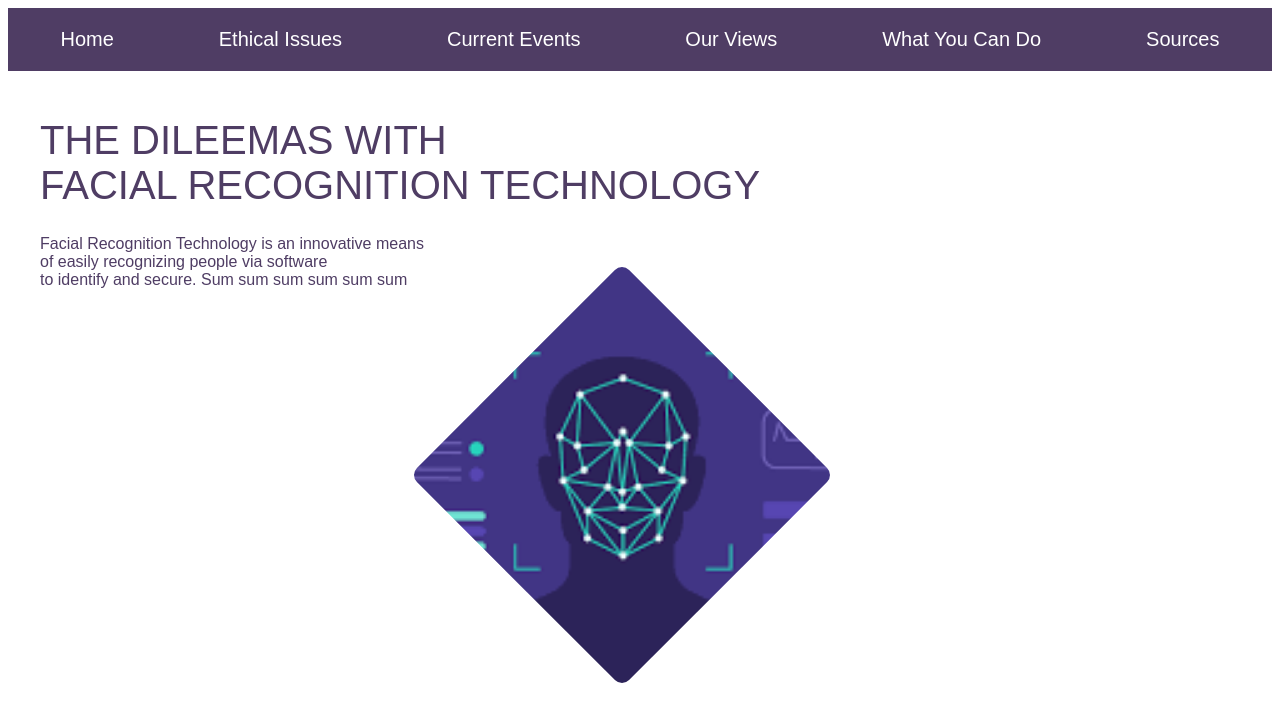
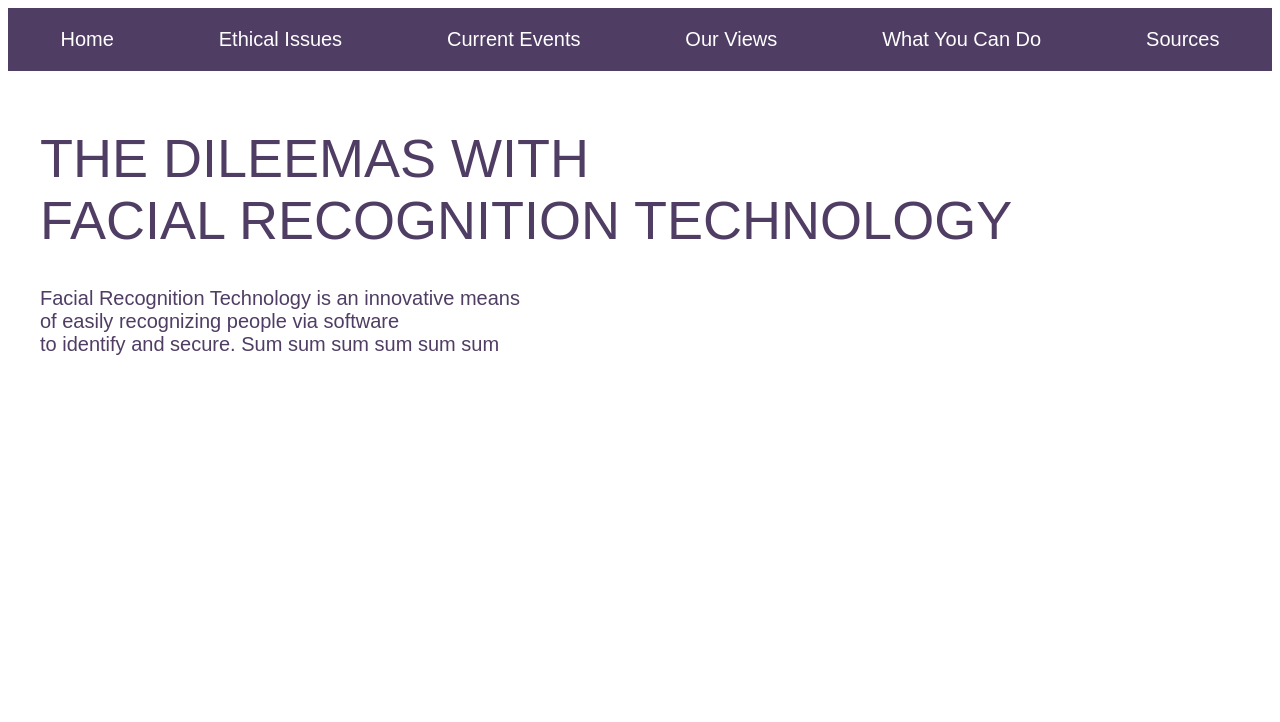
Before and after one commit to ameena-nia/SENG-601-Group5-Project, a React (Vite) app: page / in a window 1280 px wide. Shown: the top 722 px of the page. Built offline with nearby package versions, Linux system fonts and the light colour scheme; a web font is replaced by a local one.

Commit message:
testing animation

```diff
--- a/src/Pages/Homepage.css
+++ b/src/Pages/Homepage.css
@@ -1,30 +1,23 @@
 .homepage {
+  font-size: 27px;
   padding: 20px;
   color: #4f3d64;
   max-width: 1200px;
   margin: 0 auto;
 }
-
-.image {
-  width: 300px;
-  height: 300px;
-  transform: rotate(-45deg);
-  overflow: hidden;
-  border-radius: 10px;
-  float: right;
-  margin-left: 40px;
-  margin-right: 500px;
+.homepage p {
+  font-size: 20px;
+  opacity: 0;
+  animation: slideIn 1s ease-out forwards;
 }
 
-.image img {
-  width: 100%;
-  height: 100%;
-  object-fit: cover;
-  transform: rotate(45deg);
-  scale: 1.42;
+@keyframes slideIn {
+  from {
+    transform: translateX(-60px);
+    opacity: 0;
+  }
+  to {
+    transform: translateX(0);
+    opacity: 1;
+  }
 }
-
-.homepage h1 {
-  text-align: left;
-  font-size: 40px;
-}
--- a/src/Pages/Homepage.jsx
+++ b/src/Pages/Homepage.jsx
@@ -10,9 +10,6 @@ export default function Home () {
             <h1>THE DILEEMAS WITH <br />FACIAL RECOGNITION TECHNOLOGY</h1>
             <p>Facial Recognition Technology is an innovative means <br />of easily recognizing people via software <br />to identify and secure. Sum sum sum sum sum sum </p>
         </div>
-        <div className="image">
-            <img src={facialtech} alt="Facial Tech"/>
-        </div>
         </div>
     );
 }
```
